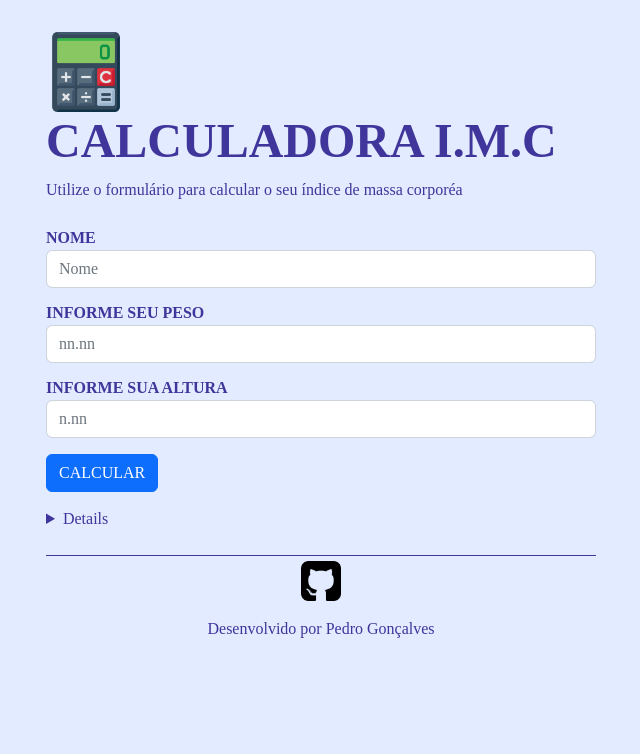
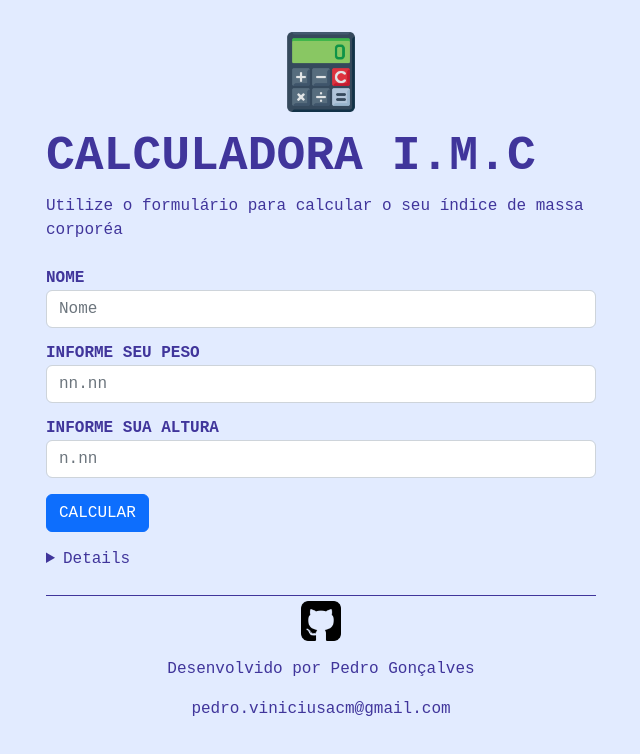
Before and after one commit to pedrofelixg/calculadora_imc, a plain HTML site: page index.html in a window 1280 px wide. Shown: the whole page, without its empty margins (319-959 px from the left). Drawn offline with nearby package versions, Linux system fonts and the light colour scheme.

Commit message:
Atualização do Readme, Posicionamento do Logo e melhoramento da Fonte

```diff
--- a/css/style.css
+++ b/css/style.css
@@ -1,16 +1,19 @@
 /* corpo da página */
 body{
     background-color: #e2ebff;
-    font-family: Sora;
     color: rgb(64, 53, 155);
-    width: 550px;
+    font-family: 'Sora', monospace;
     margin: auto;
     padding-top: 2rem;
+    width: 550px;
 }
 
 /* cabeçalho */
 .calculadora{
     width: 5em;
+    display: block;
+    margin: auto;
+    padding: 0 0 1rem 0;
 }
 
 h1{
--- a/index.html
+++ b/index.html
@@ -10,6 +10,9 @@
         <link href="https://cdn.jsdelivr.net/npm/bootstrap@5.2.0-beta1/dist/css/bootstrap.min.css" rel="stylesheet" integrity="sha384-0evHe/X+R7YkIZDRvuzKMRqM+OrBnVFBL6DOitfPri4tjfHxaWutUpFmBp4vmVor" crossorigin="anonymous">
         <link rel="stylesheet" href="./css/style.css">
         <link rel="image icon" href="./assets/calculadora.png" type="image/x-icon">
+        <link rel="preconnect" href="https://fonts.googleapis.com">
+        <link rel="preconnect" href="https://fonts.gstatic.com" crossorigin>
+        <link href="https://fonts.googleapis.com/css2?family=Roboto+Mono&display=swap" rel="stylesheet">
     </head>
 
     <body>
@@ -87,6 +90,7 @@
                     <p>Desenvolvido por <a href="https://github.com/pedrofelixg" target="_blank">Pedro Gonçalves</a></p>
                 </p>
             </section>
+            <a href="mailto:pedro.viniciusacm@gmail.com">pedro.viniciusacm@gmail.com</a>
         </footer>
         <script src="./script/main.js"></script>
     </body>
```
Also changed, not shown: icon_pedrofelixg.png (added), 1 other file.
